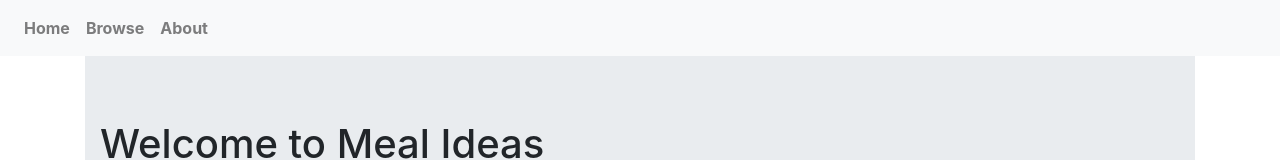
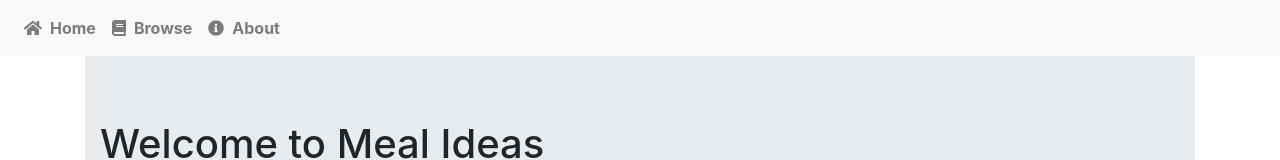
Before and after one commit to hk279/MealRecipes, a React (Create React App) app: page / in a window 1280 px wide. Shown: the top 160 px of the page. Built offline with nearby package versions, Linux system fonts and the light colour scheme; no server answers.

Commit message:
Added icons

```diff
--- a/package.json
+++ b/package.json
@@ -3,6 +3,9 @@
   "version": "0.1.0",
   "private": true,
   "dependencies": {
+    "@fortawesome/fontawesome-svg-core": "^1.2.25",
+    "@fortawesome/free-solid-svg-icons": "^5.11.2",
+    "@fortawesome/react-fontawesome": "^0.1.7",
     "bootstrap": "^4.3.1",
     "react": "^16.11.0",
     "react-bootstrap": "^1.0.0-beta.14",
@@ -30,5 +33,8 @@
       "last 1 firefox version",
       "last 1 safari version"
     ]
+  },
+  "devDependencies": {
+    "@fortawesome/fontawesome-free": "^5.11.2"
   }
 }
--- a/src/components/List.js
+++ b/src/components/List.js
@@ -71,6 +71,11 @@ class List extends React.Component {
     }
 
     render() {
+        if(this.props.searchResults === null) {
+          return(
+            <Container><h3>No results found</h3></Container>
+          )
+        }
         if(this.props.searchResults) {
           return(
             <Container>
--- a/src/components/Nav.js
+++ b/src/components/Nav.js
@@ -1,13 +1,31 @@
-import React from 'react';
-import '../App.css';
-import 'bootstrap/dist/css/bootstrap.min.css';
+import React from 'react'
+import '../App.css'
+import 'bootstrap/dist/css/bootstrap.min.css'
 import { Nav, Navbar } from 'react-bootstrap'
+import { FontAwesomeIcon } from '@fortawesome/react-fontawesome'
+import { faHome, faBook, faInfoCircle } from '@fortawesome/free-solid-svg-icons'
 
 class Navigation extends React.Component {
     constructor(props) {
         super(props);
         this.state = {
-          navItems: ["Home", "Browse", "About"],
+          navItems: [
+            {
+              name: "Home",
+              url: "/",
+              icon: <FontAwesomeIcon icon={faHome} />
+            },
+            {
+              name: "Browse",
+              url: "/browse",
+              icon: <FontAwesomeIcon icon={faBook} />
+            },
+            {
+              name: "About",
+              url: "/about",
+              icon: <FontAwesomeIcon icon={faInfoCircle} />
+            }
+          ],
         };
       }
 
@@ -17,9 +35,9 @@ class Navigation extends React.Component {
             <Navbar.Toggle aria-controls="basic-navbar-nav" />
             <Navbar.Collapse id="basic-navbar-nav">
               <Nav className="mr-auto">
-                <Nav.Link href="/">{this.state.navItems[0]}</Nav.Link>
-                <Nav.Link href="/browse">{this.state.navItems[1]}</Nav.Link>
-                <Nav.Link href="/about">{this.state.navItems[2]}</Nav.Link>
+                 {this.state.navItems.map((item, i) =>
+                  <Nav.Link key={i} href={item.url}>{item.icon}<span style={{marginLeft: "0.5em"}}>{item.name}</span></Nav.Link>
+                 )}
               </Nav>
             </Navbar.Collapse>
           </Navbar>
```
Also changed, not shown: src/components/Home.js (+10 -2 lines), 1 other file (tests, documents, lock files or other folders).
